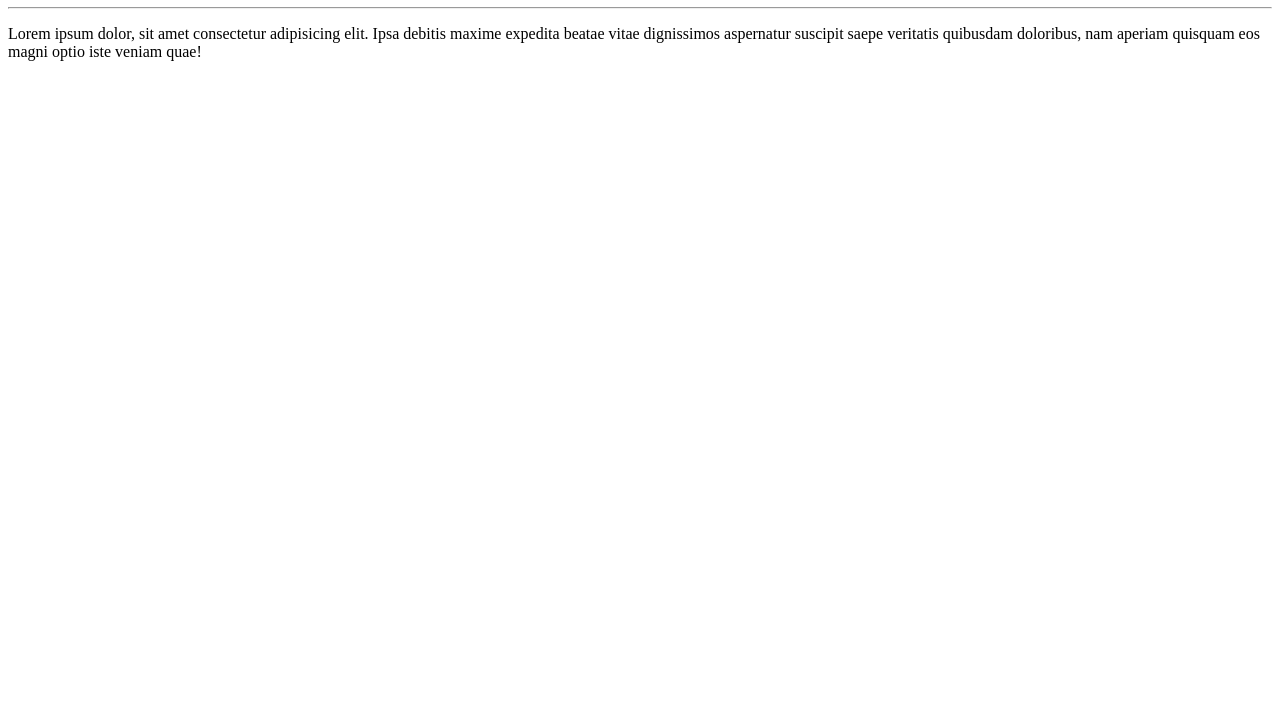
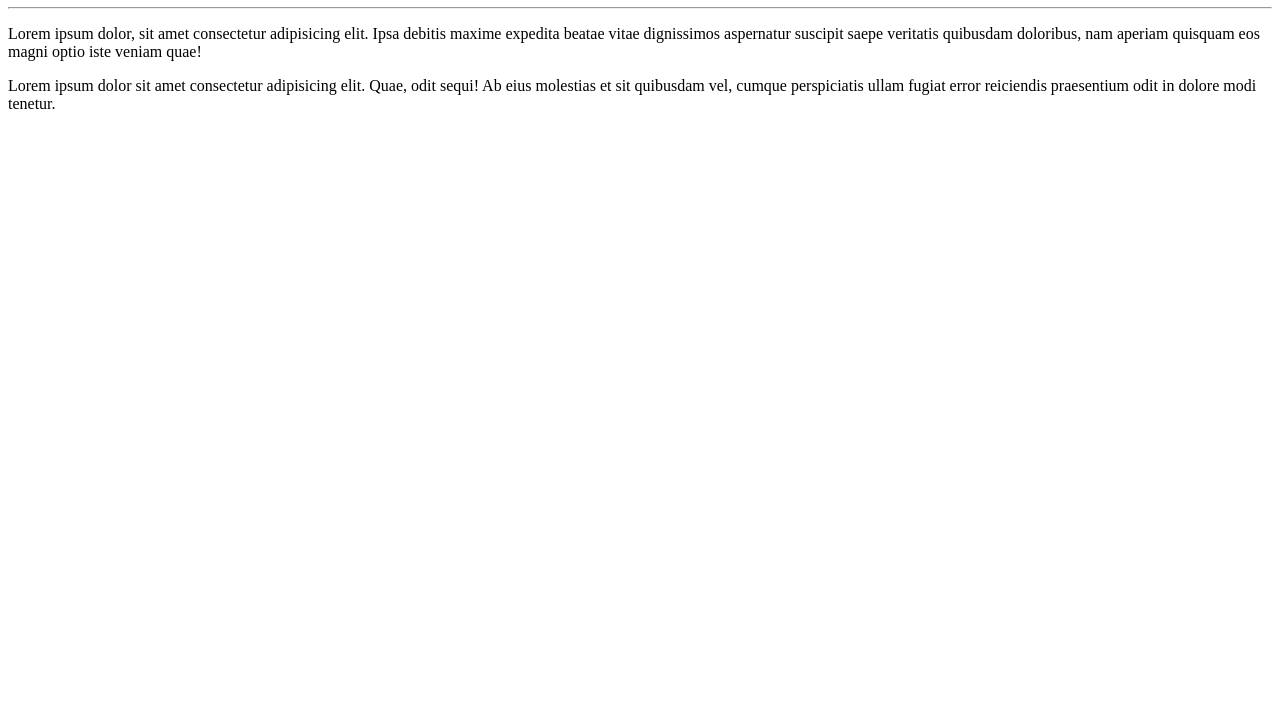
Before and after one commit to eliseupatino/Ola-Mundo, a plain HTML site: page site-exemplo/index.html in a window 1280 px wide. Shown: the part 73-800 px from the top of the page. Drawn offline with Linux system fonts and the light colour scheme.

Commit message:
adicionei um parágrafo

```diff
--- a/site-exemplo/index.html
+++ b/site-exemplo/index.html
@@ -10,6 +10,7 @@
     <h1>Olá, Mundo!</h1>
     <hr>
     <p>Lorem ipsum dolor, sit amet consectetur adipisicing elit. Ipsa debitis maxime expedita beatae vitae dignissimos aspernatur suscipit saepe veritatis quibusdam doloribus, nam aperiam quisquam eos magni optio iste veniam quae!</p>
+    <p>Lorem ipsum dolor sit amet consectetur adipisicing elit. Quae, odit sequi! Ab eius molestias et sit quibusdam vel, cumque perspiciatis ullam fugiat error reiciendis praesentium odit in dolore modi tenetur.</p>
 
 </body>
 </html>
```
